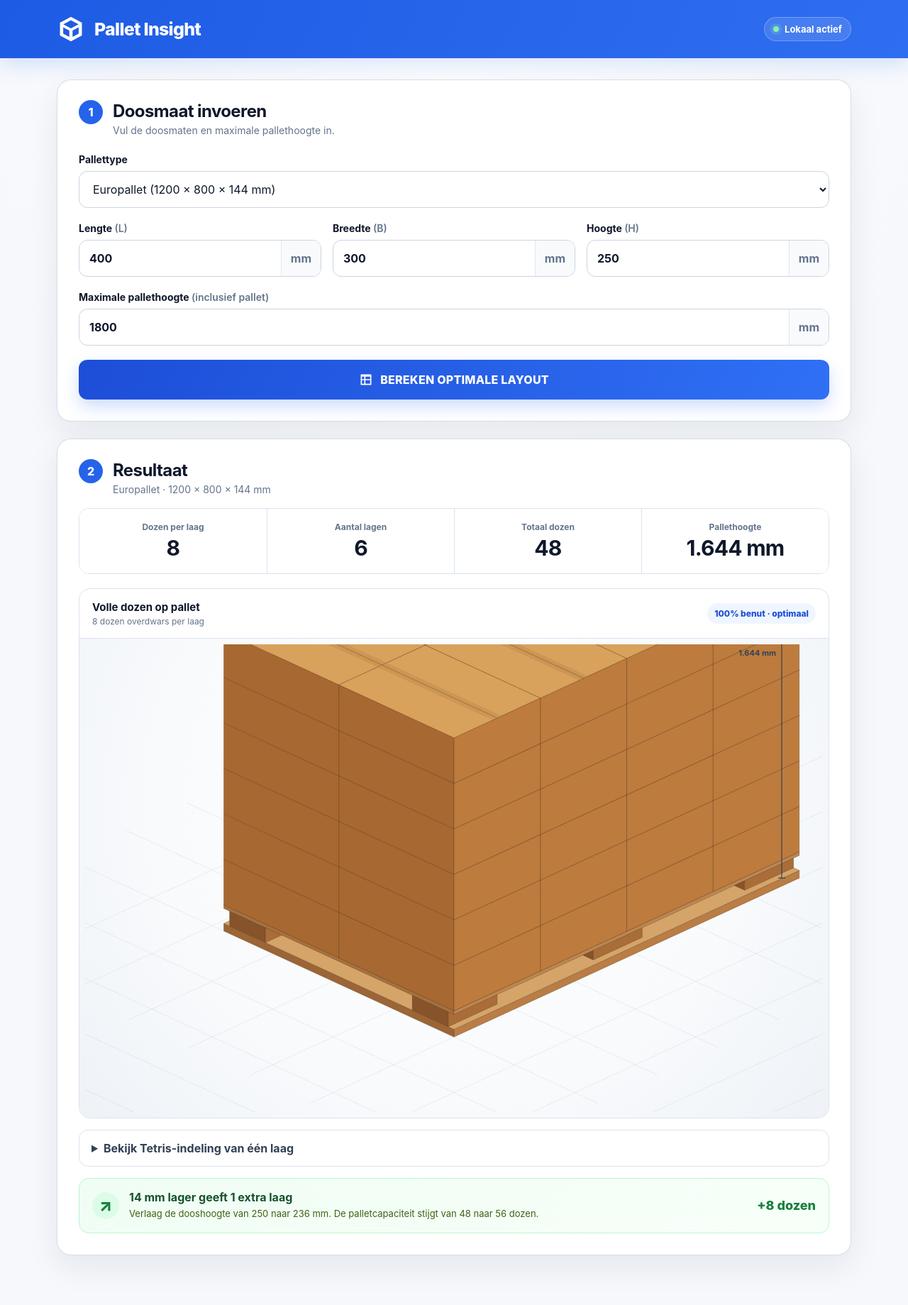
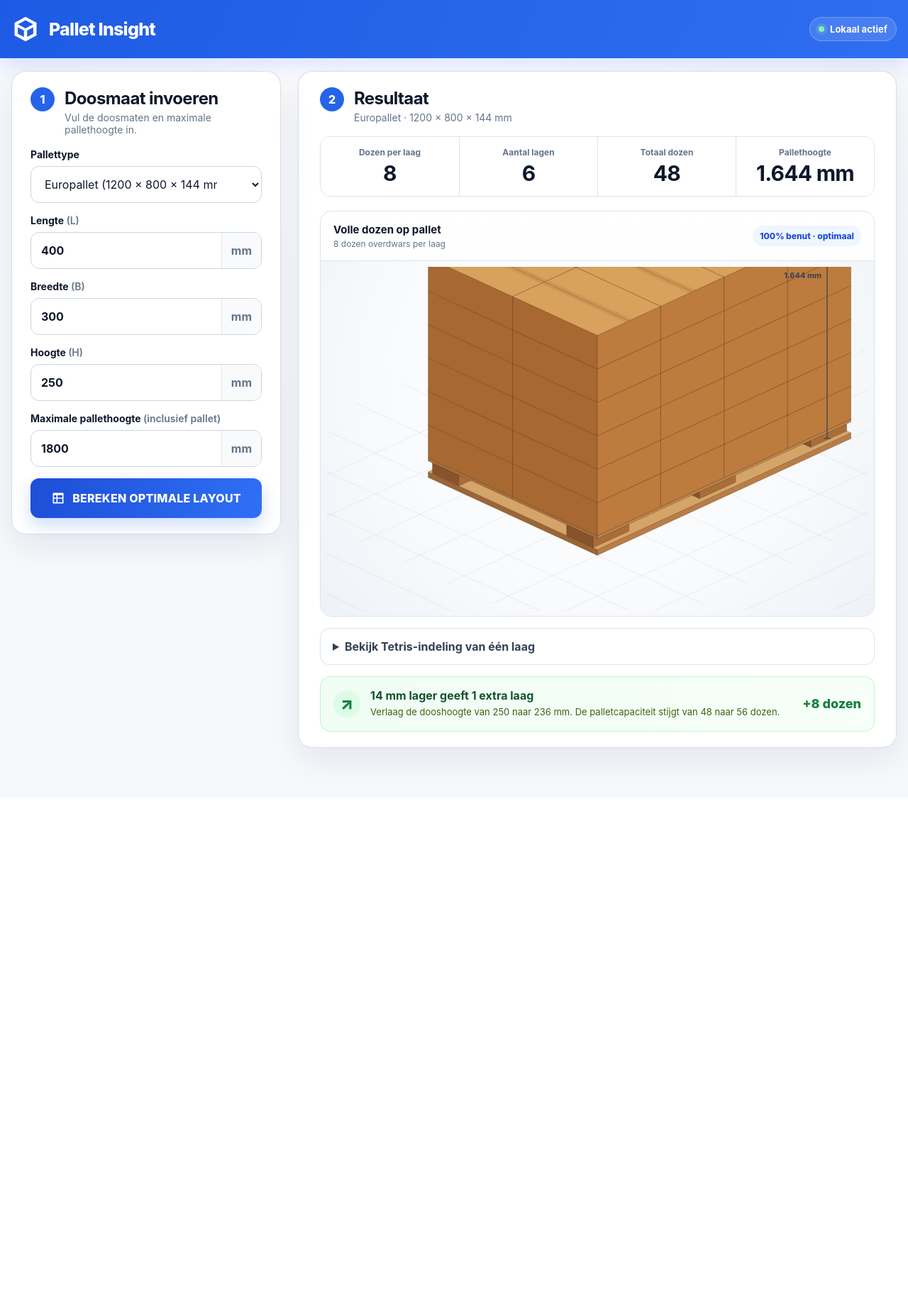
Before and after one commit to tommyvercettiseh/palletoptimizer, a FastAPI app: page / in a window 1280 px wide. Shown: the whole page at 71% size. After the commit the page ends 1089 px from the top, so only its background shows below. Run offline with FastAPI, Linux system fonts and the light colour scheme.

Commit message:
Add responsive two-column workspace

```diff
--- a/app/static/style.css
+++ b/app/static/style.css
@@ -20,14 +20,14 @@ body { margin: 0; color: var(--ink); background: radial-gradient(circle at top,
 button, input, select { font: inherit; }
 
 .topbar { background: linear-gradient(115deg, #1e5be4, #2f6ef0); color: #fff; box-shadow: 0 8px 30px rgba(37, 99, 235, .18); }
-.topbar-inner { width: min(1120px, calc(100% - 32px)); height: 82px; margin: 0 auto; display: flex; align-items: center; justify-content: space-between; }
+.topbar-inner { width: min(1480px, calc(100% - 32px)); height: 82px; margin: 0 auto; display: flex; align-items: center; justify-content: space-between; }
 .brand { display: inline-flex; align-items: center; gap: 13px; color: inherit; text-decoration: none; font-size: 25px; font-weight: 800; letter-spacing: -.03em; }
 .brand-icon { width: 40px; height: 40px; display: grid; place-items: center; }
 .brand-icon svg { width: 100%; fill: #fff; }
 .local-pill { display: inline-flex; align-items: center; gap: 8px; padding: 8px 12px; border: 1px solid rgba(255,255,255,.25); border-radius: 999px; background: rgba(255,255,255,.12); font-size: 13px; font-weight: 700; }
 .local-pill i { width: 8px; height: 8px; border-radius: 50%; background: #86efac; box-shadow: 0 0 0 4px rgba(134,239,172,.17); }
 
-.page-shell { width: min(1120px, calc(100% - 32px)); margin: 30px auto 70px; display: grid; gap: 24px; }
+.page-shell { width: min(1480px, calc(100% - 32px)); margin: 30px auto 70px; display: grid; gap: 24px; align-items: start; }
 .card { background: rgba(255,255,255,.96); border: 1px solid rgba(203,213,225,.78); border-radius: 20px; box-shadow: var(--shadow); padding: 26px; }
 .section-heading { display: flex; align-items: flex-start; gap: 14px; margin-bottom: 24px; }
 .step { flex: 0 0 auto; width: 34px; height: 34px; display: grid; place-items: center; border-radius: 50%; background: var(--blue); color: white; font-weight: 800; }
@@ -52,6 +52,8 @@ select:focus, .unit-input:focus-within { border-color: var(--blue); box-shadow:
 .primary-button svg { width: 20px; fill: currentColor; }
 .error-message { padding: 12px 14px; border-radius: 10px; background: #fff1f2; border: 1px solid #fecdd3; color: #be123c; font-weight: 650; }
 
+.result-card { min-width: 0; scroll-margin-top: 14px; }
+.result-card:focus { outline: none; }
 .result-heading { margin-bottom: 18px; }
 .metrics { display: grid; grid-template-columns: repeat(4, minmax(0,1fr)); border: 1px solid var(--line); border-radius: 14px; overflow: hidden; margin-bottom: 20px; }
 .metrics article { min-width: 0; padding: 18px 14px; text-align: center; background: #fff; }
@@ -65,9 +67,9 @@ select:focus, .unit-input:focus-within { border-color: var(--blue); box-shadow:
 .visual-header strong { font-size: 15px; }
 .visual-header span { color: var(--muted); font-size: 12px; }
 .badge { flex: 0 0 auto; padding: 7px 10px; border-radius: 999px; background: var(--blue-soft); color: var(--blue-dark) !important; font-weight: 800; }
-.canvas-wrap { width: 100%; min-height: 490px; padding: 8px; background: radial-gradient(circle at 50% 34%, #fff 0, #f8fafc 62%, #eef2f7 100%); }
+.canvas-wrap { width: 100%; min-height: 450px; padding: 8px; background: radial-gradient(circle at 50% 34%, #fff 0, #f8fafc 62%, #eef2f7 100%); }
 canvas { display: block; width: 100%; height: 100%; }
-#palletCanvas { min-height: 470px; }
+#palletCanvas { min-height: 430px; }
 
 .layer-details { margin-top: 16px; border: 1px solid var(--line); border-radius: 13px; overflow: hidden; background: #fff; }
 .layer-details summary { padding: 15px 17px; cursor: pointer; font-weight: 750; color: #334155; list-style-position: inside; }
@@ -83,17 +85,34 @@ canvas { display: block; width: 100%; height: 100%; }
 .advice-card p { margin: 4px 0 0; color: #3f6212; font-size: 13px; line-height: 1.5; }
 .advice-gain { color: var(--green); font-size: 18px; font-weight: 850; white-space: nowrap; }
 
-@media (min-width: 900px) {
-    .input-card { padding: 28px 30px 30px; }
+@media (min-width: 1000px) {
+    .workspace-shell { grid-template-columns: minmax(320px, 380px) minmax(0, 1fr); }
+    .input-card { position: sticky; top: 24px; padding: 28px 26px 30px; }
+    .input-card form { gap: 16px; }
+    .input-card .dimension-grid { grid-template-columns: 1fr; gap: 16px; }
     .result-card { padding: 28px 30px 30px; }
 }
 
+@media (min-width: 1000px) and (max-height: 900px) {
+    .page-shell { margin-top: 18px; }
+    .card { padding-top: 22px; padding-bottom: 22px; }
+    .section-heading { margin-bottom: 18px; }
+    .metrics article { padding: 14px 10px; }
+    .canvas-wrap { min-height: 390px; }
+    #palletCanvas { min-height: 370px; }
+}
+
+@media (max-width: 999px) {
+    .workspace-shell { grid-template-columns: 1fr; }
+    .input-card { position: static; }
+}
+
 @media (max-width: 720px) {
-    .topbar-inner { width: min(100% - 24px, 1120px); height: 68px; }
+    .topbar-inner { width: min(100% - 24px, 1480px); height: 68px; }
     .brand { font-size: 21px; }
     .brand-icon { width: 34px; height: 34px; }
     .local-pill { display: none; }
-    .page-shell { width: min(100% - 20px, 1120px); margin-top: 16px; gap: 14px; }
+    .page-shell { width: min(100% - 20px, 1480px); margin-top: 16px; gap: 14px; }
     .card { padding: 18px 15px; border-radius: 16px; }
     .section-heading { gap: 10px; margin-bottom: 18px; }
     .step { width: 30px; height: 30px; }
```
